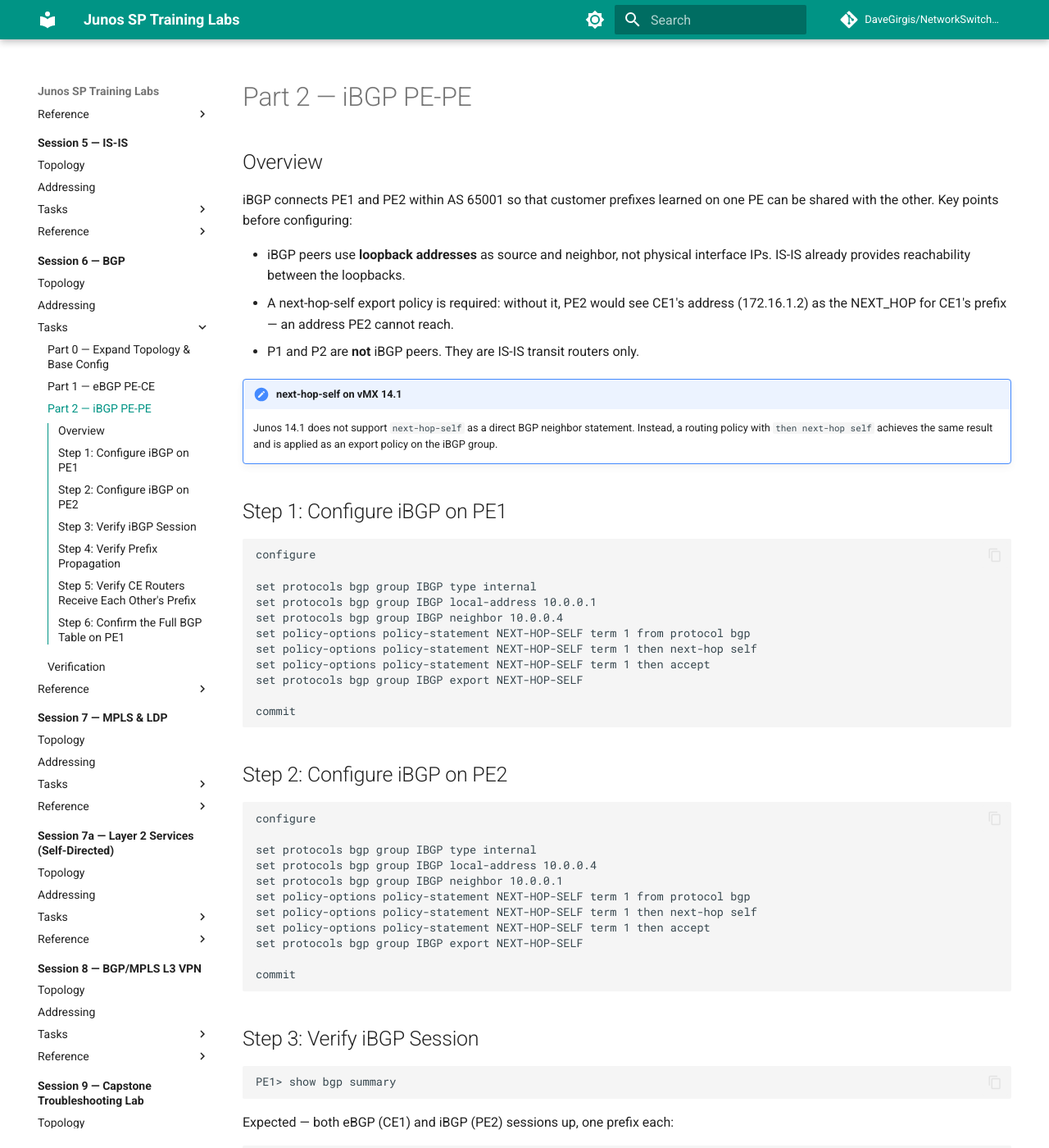
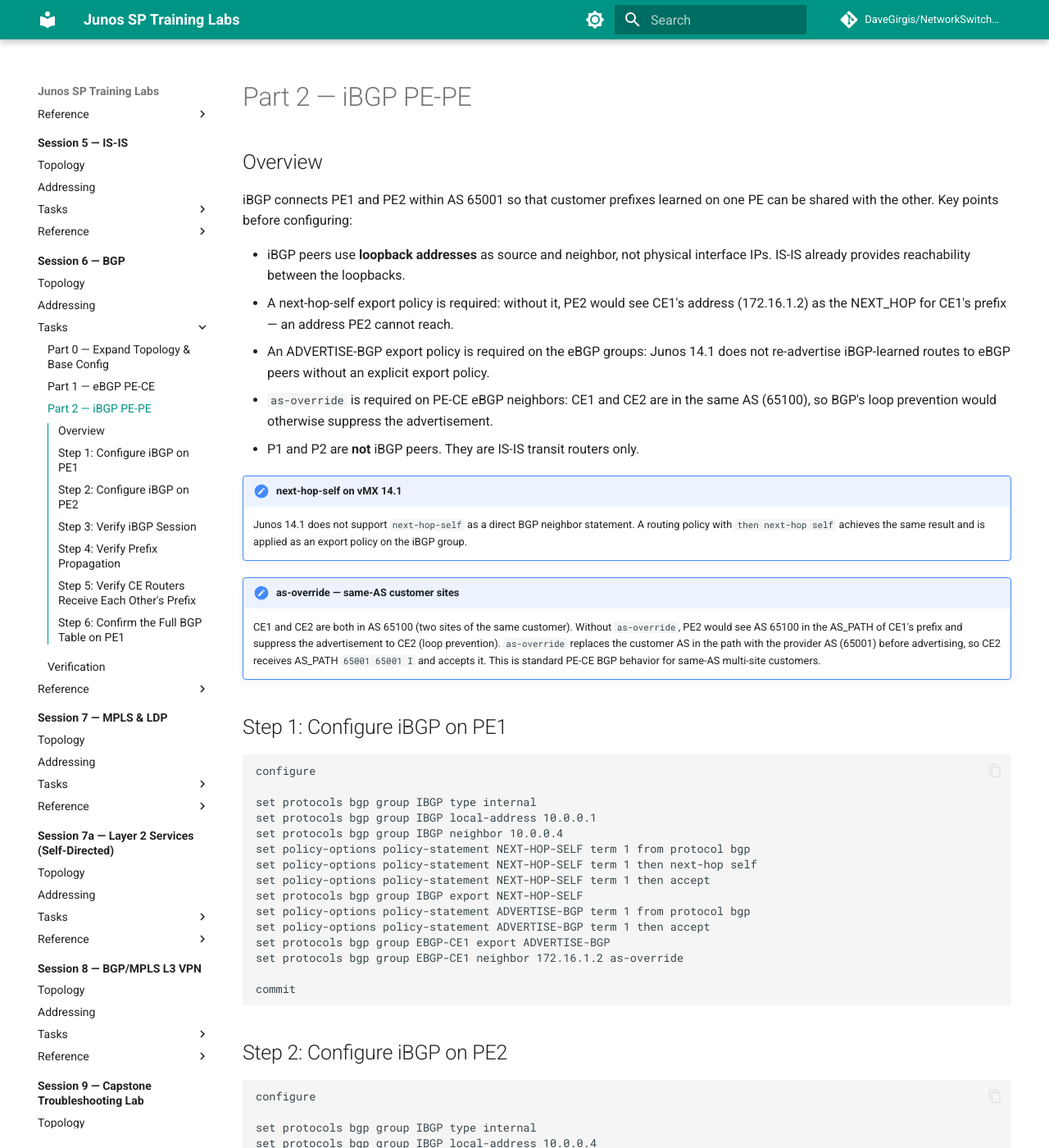
Before and after one commit to DaveGirgis/NetworkSwitchLab-JUNOS, an MkDocs documentation site: the page built from docs/session6/tasks/part2.md, in a window 1280 px wide and 1400 px high. Shown: the whole window at 82% size. Built offline with MkDocs 1.6.1 and Material for MkDocs 9.7.7, drawn with Linux system fonts in a browser that asks for light colours; comment, search, counter and statistics services are not loaded; some of the changed text lies outside the part shown.

Commit message:
Fix Session 6 Part 2: add ADVERTISE-BGP policy, as-override, and correct AS path
Three issues discovered during lab run-through:
- Junos 14.1 requires explicit export policy (ADVERTISE-BGP) on eBGP groups to
  re-advertise iBGP-learned routes to CE peers
- CE1/CE2 both in AS 65100; as-override required on PE neighbors to prevent
  BGP AS_PATH loop suppression; CE receives AS path 65001 65001 I not 65001 65100 I
- show route protocol bgp format corrected: iBGP routes show ', from <peer>' on
  localpref line; iso.0 table appears at end

Updated troubleshooting guide with CE receives no prefixes scenario.

Co-Authored-By: Claude Sonnet 4.6 <noreply@anthropic.com>

````diff
--- a/docs/session6/tasks/part2.md
+++ b/docs/session6/tasks/part2.md
@@ -6,10 +6,15 @@ iBGP connects PE1 and PE2 within AS 65001 so that customer prefixes learned on o
 
 - iBGP peers use **loopback addresses** as source and neighbor, not physical interface IPs. IS-IS already provides reachability between the loopbacks.
 - A next-hop-self export policy is required: without it, PE2 would see CE1's address (172.16.1.2) as the NEXT_HOP for CE1's prefix — an address PE2 cannot reach.
+- An ADVERTISE-BGP export policy is required on the eBGP groups: Junos 14.1 does not re-advertise iBGP-learned routes to eBGP peers without an explicit export policy.
+- `as-override` is required on PE-CE eBGP neighbors: CE1 and CE2 are in the same AS (65100), so BGP's loop prevention would otherwise suppress the advertisement.
 - P1 and P2 are **not** iBGP peers. They are IS-IS transit routers only.
 
 !!! note "next-hop-self on vMX 14.1"
-    Junos 14.1 does not support `next-hop-self` as a direct BGP neighbor statement. Instead, a routing policy with `then next-hop self` achieves the same result and is applied as an export policy on the iBGP group.
+    Junos 14.1 does not support `next-hop-self` as a direct BGP neighbor statement. A routing policy with `then next-hop self` achieves the same result and is applied as an export policy on the iBGP group.
+
+!!! note "as-override — same-AS customer sites"
+    CE1 and CE2 are both in AS 65100 (two sites of the same customer). Without `as-override`, PE2 would see AS 65100 in the AS_PATH of CE1's prefix and suppress the advertisement to CE2 (loop prevention). `as-override` replaces the customer AS in the path with the provider AS (65001) before advertising, so CE2 receives AS_PATH `65001 65001 I` and accepts it. This is standard PE-CE BGP behavior for same-AS multi-site customers.
 
 ## Step 1: Configure iBGP on PE1
 
@@ -23,6 +28,10 @@ set policy-options policy-statement NEXT-HOP-SELF term 1 from protocol bgp
 set policy-options policy-statement NEXT-HOP-SELF term 1 then next-hop self
 set policy-options policy-statement NEXT-HOP-SELF term 1 then accept
 set protocols bgp group IBGP export NEXT-HOP-SELF
+set policy-options policy-statement ADVERTISE-BGP term 1 from protocol bgp
+set policy-options policy-statement ADVERTISE-BGP term 1 then accept
+set protocols bgp group EBGP-CE1 export ADVERTISE-BGP
+set protocols bgp group EBGP-CE1 neighbor 172.16.1.2 as-override
 
 commit
 ```
@@ -39,6 +48,10 @@ set policy-options policy-statement NEXT-HOP-SELF term 1 from protocol bgp
 set policy-options policy-statement NEXT-HOP-SELF term 1 then next-hop self
 set policy-options policy-statement NEXT-HOP-SELF term 1 then accept
 set protocols bgp group IBGP export NEXT-HOP-SELF
+set policy-options policy-statement ADVERTISE-BGP term 1 from protocol bgp
+set policy-options policy-statement ADVERTISE-BGP term 1 then accept
+set protocols bgp group EBGP-CE2 export ADVERTISE-BGP
+set protocols bgp group EBGP-CE2 neighbor 172.16.2.2 as-override
 
 commit
 ```
@@ -81,7 +94,7 @@ inet.0: 12 destinations, 12 routes (12 active, 0 holddown, 0 hidden)
 iso.0: 1 destinations, 1 routes (1 active, 0 holddown, 0 hidden)
 ```
 
-The next-hop is PE2's loopback (10.0.0.4) — `next-hop-self` replaced the original CE2 address. `Lclpref 100` is the default LOCAL_PREF applied to routes entering the AS via iBGP.
+The next-hop is PE2's loopback (10.0.0.4) — the NEXT-HOP-SELF policy replaced the original CE2 address. `Lclpref 100` is the default LOCAL_PREF applied to routes entering the AS via iBGP.
 
 ```junos
 PE2> show route receive-protocol bgp 10.0.0.1
@@ -110,10 +123,10 @@ Expected — CE2's loopback received via PE1:
 ```text
 inet.0: 4 destinations, 4 routes (4 active, 0 holddown, 0 hidden)
   Prefix                  Nexthop              MED     Lclpref    AS path
-* 10.0.0.12/32            172.16.1.1                              65001 65100 I
+* 10.0.0.12/32            172.16.1.1                              65001 65001 I
 ```
 
-Note the AS_PATH: `65001 65100` — the route passed through the provider AS (65001) before originating in AS 65100 (CE2). CE routers do not run IS-IS so no `iso.0` table appears.
+AS_PATH `65001 65001 I` — `as-override` replaced the original AS 65100 with AS 65001, then PE1 prepended its own AS. CE routers do not run IS-IS so no `iso.0` table appears.
 
 ```junos
 CE2> show route receive-protocol bgp 172.16.2.1
@@ -124,7 +137,7 @@ Expected — CE1's loopback received via PE2:
 ```text
 inet.0: 4 destinations, 4 routes (4 active, 0 holddown, 0 hidden)
   Prefix                  Nexthop              MED     Lclpref    AS path
-* 10.0.0.11/32            172.16.2.1                              65001 65100 I
+* 10.0.0.11/32            172.16.2.1                              65001 65001 I
 ```
 
 ## Step 6: Confirm the Full BGP Table on PE1
@@ -136,17 +149,20 @@ PE1> show route protocol bgp
 Expected — two BGP routes, one from each direction:
 
 ```text
-inet.0: 9 destinations, 9 routes (9 active, 0 holddown, 0 hidden)
+inet.0: 12 destinations, 12 routes (12 active, 0 holddown, 0 hidden)
++ = Active Route, - = Last Active, * = Both
 
 10.0.0.11/32       *[BGP/170] 00:04:15, localpref 100
-                    AS path: 65100 I, validation-state: unverified
+                      AS path: 65100 I, validation-state: unverified
                     > to 172.16.1.2 via ge-0/0/1.0
-10.0.0.12/32       *[BGP/170] 00:01:30, localpref 100
-                    AS path: 65100 I, validation-state: unverified
+10.0.0.12/32       *[BGP/170] 00:01:30, localpref 100, from 10.0.0.4
+                      AS path: 65100 I, validation-state: unverified
                     > to 10.1.12.2 via ge-0/0/0.0
+
+iso.0: 1 destinations, 1 routes (1 active, 0 holddown, 0 hidden)
 ```
 
-10.0.0.11/32 was learned from CE1 directly (eBGP, out ge-0/0/1). 10.0.0.12/32 was learned from PE2 (iBGP, next-hop resolved via IS-IS out ge-0/0/0 toward P1).
+10.0.0.11/32 was learned from CE1 directly via eBGP (next-hop 172.16.1.2, out ge-0/0/1). 10.0.0.12/32 was learned from PE2 via iBGP (`, from 10.0.0.4`; next-hop resolved by IS-IS out ge-0/0/0 toward P1).
 
 !!! note "Why CE-to-CE ping fails without MPLS"
     CE1 has a route to CE2's loopback (10.0.0.12/32) via PE1. CE2 has a route to CE1's loopback via PE2. The BGP knowledge is complete. However, when a packet from CE1 to 10.0.0.12 reaches PE1, PE1 forwards it toward PE2 via IS-IS — the packet passes through P1 and P2. Those P routers do not have a route to 10.0.0.12 and will drop it. Session 7 (MPLS) solves this by having P routers forward on labels rather than destination IPs.
````
Also changed, not shown: other parts of docs/session6/tasks/part2.md (+1 -1 lines), docs/session6/reference/commands.md (+1 -0 lines), docs/session6/reference/troubleshooting.md (+32 -0 lines).
